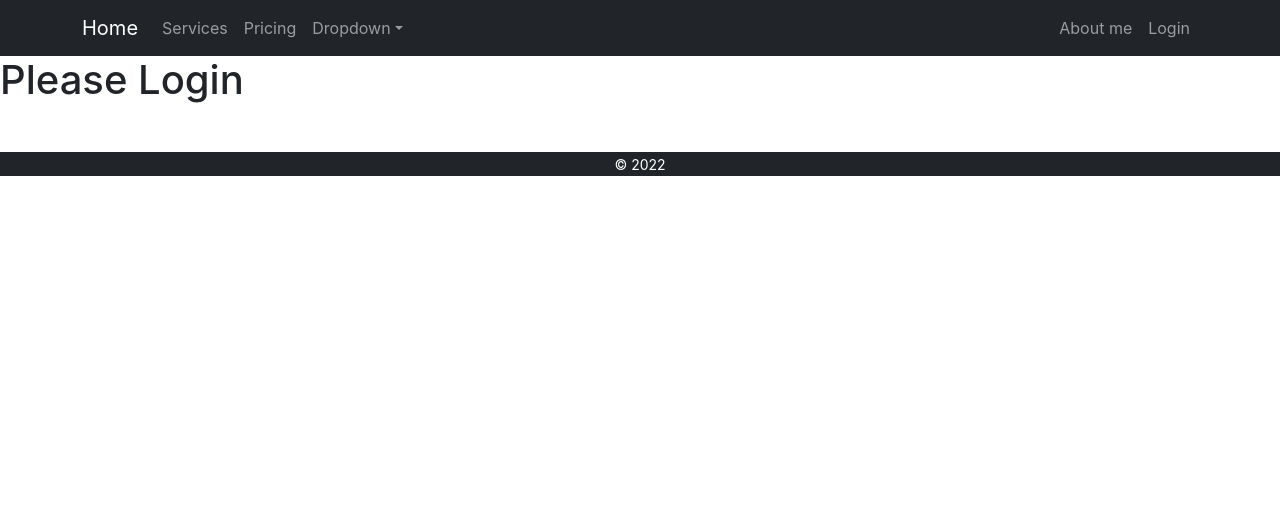
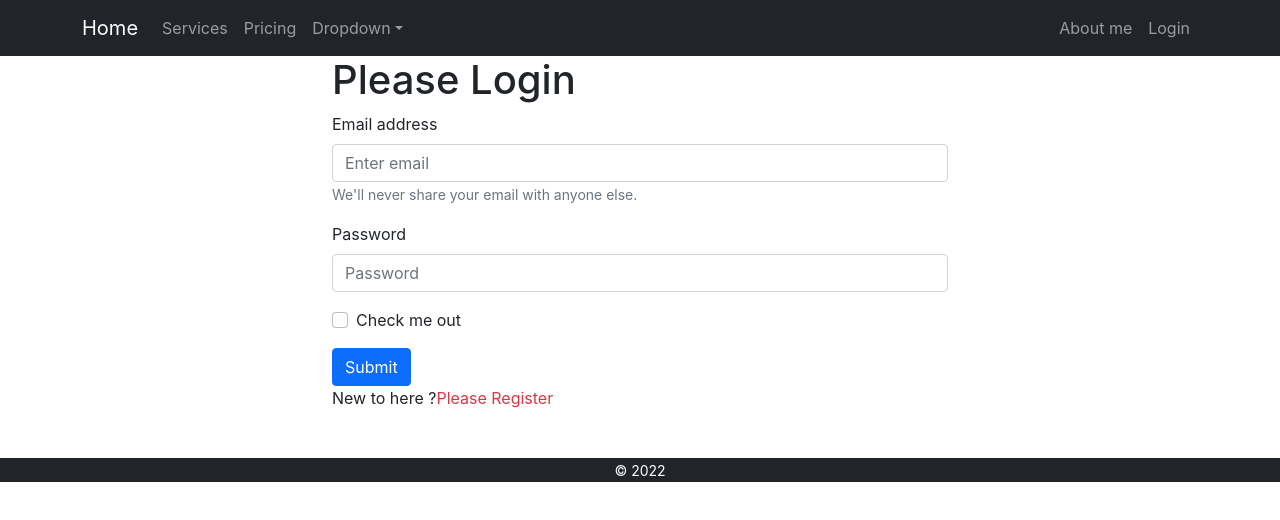
Before and after one commit to mitanvir05/wedding-photography-react, a React (Create React App) app: page /login in a window 1280 px wide. Shown: the top 520 px of the page. Built offline with nearby package versions, Linux system fonts and the light colour scheme.

Commit message:
register

```diff
--- a/src/Pages/Login/Login.js
+++ b/src/Pages/Login/Login.js
@@ -1,9 +1,65 @@
-import React from "react";
+import React, { useRef } from "react";
+import { Button, Form } from "react-bootstrap";
+import { Link, useNavigate } from "react-router-dom";
 
 const Login = () => {
+  const emailRef = useRef("");
+  const passwordRef = useRef("");
+  const navigate = useNavigate();
+
+  const handleSubmit = (event) => {
+    event.preventDefault();
+    const email = emailRef.current.value;
+    const password = passwordRef.current.value;
+    console.log(email, password);
+  };
+  const navigateRegister = (event) => {
+    navigate("/register");
+  };
+
   return (
-    <div>
+    <div className="container w-50 mx-auto">
       <h1>Please Login</h1>
+      <Form onSubmit={handleSubmit}>
+        <Form.Group className="mb-3" controlId="formBasicEmail">
+          <Form.Label>Email address</Form.Label>
+          <Form.Control
+            ref={emailRef}
+            type="email"
+            placeholder="Enter email"
+            required
+          />
+          <Form.Text className="text-muted">
+            We'll never share your email with anyone else.
+          </Form.Text>
+        </Form.Group>
+
+        <Form.Group className="mb-3" controlId="formBasicPassword">
+          <Form.Label>Password</Form.Label>
+          <Form.Control
+            ref={passwordRef}
+            type="password"
+            placeholder="Password"
+            required
+          />
+        </Form.Group>
+        <Form.Group className="mb-3" controlId="formBasicCheckbox">
+          <Form.Check type="checkbox" label="Check me out" />
+        </Form.Group>
+        <Button variant="primary" type="submit">
+          Submit
+        </Button>
+      </Form>
+      <p>
+        New to here ?
+        <Link
+          to="/register"
+          className="text-danger text-decoration-none"
+          onClick={navigateRegister}
+        >
+          Please Register
+        </Link>
+      </p>
     </div>
   );
 };
--- /dev/null
+++ b/src/Pages/Login/Register/Register.css
@@ -0,0 +1,12 @@
+.register-form{
+    margin: 0 auto;
+    width: 50%;
+}
+.register-form input{
+    display: block;
+    width: 100%;
+    height: 50px;
+    padding-left: 10px;
+    font-size: 18px;
+    margin-bottom: 15px;
+}
--- a/src/Pages/Login/Register/Register.js
+++ b/src/Pages/Login/Register/Register.js
@@ -1,9 +1,46 @@
 import React from "react";
+import { Link, useNavigate } from "react-router-dom";
+import "./Register.css";
 
 const Register = () => {
+  const navigate = useNavigate();
+  const navigateLogin = () => {
+    navigate("/login");
+  };
+
   return (
-    <div>
-      <h1>Please Register</h1>
+    <div className="register-form">
+      <h2 style={{ textAlign: "center" }}>Please Register</h2>
+      <form>
+        <input type="text" name="name" id="" placeholder="Your Name" />
+
+        <input
+          type="email"
+          name="email"
+          id=""
+          placeholder="Email Address"
+          required
+        />
+
+        <input
+          type="password"
+          name="password"
+          id=""
+          placeholder="Password"
+          required
+        />
+        <input type="submit" value="Register" />
+      </form>
+      <p>
+        Already have an account?{" "}
+        <Link
+          to="/login"
+          className="text-danger pe-auto text-decoration-none"
+          onClick={navigateLogin}
+        >
+          Please Login
+        </Link>
+      </p>
     </div>
   );
 };
```
